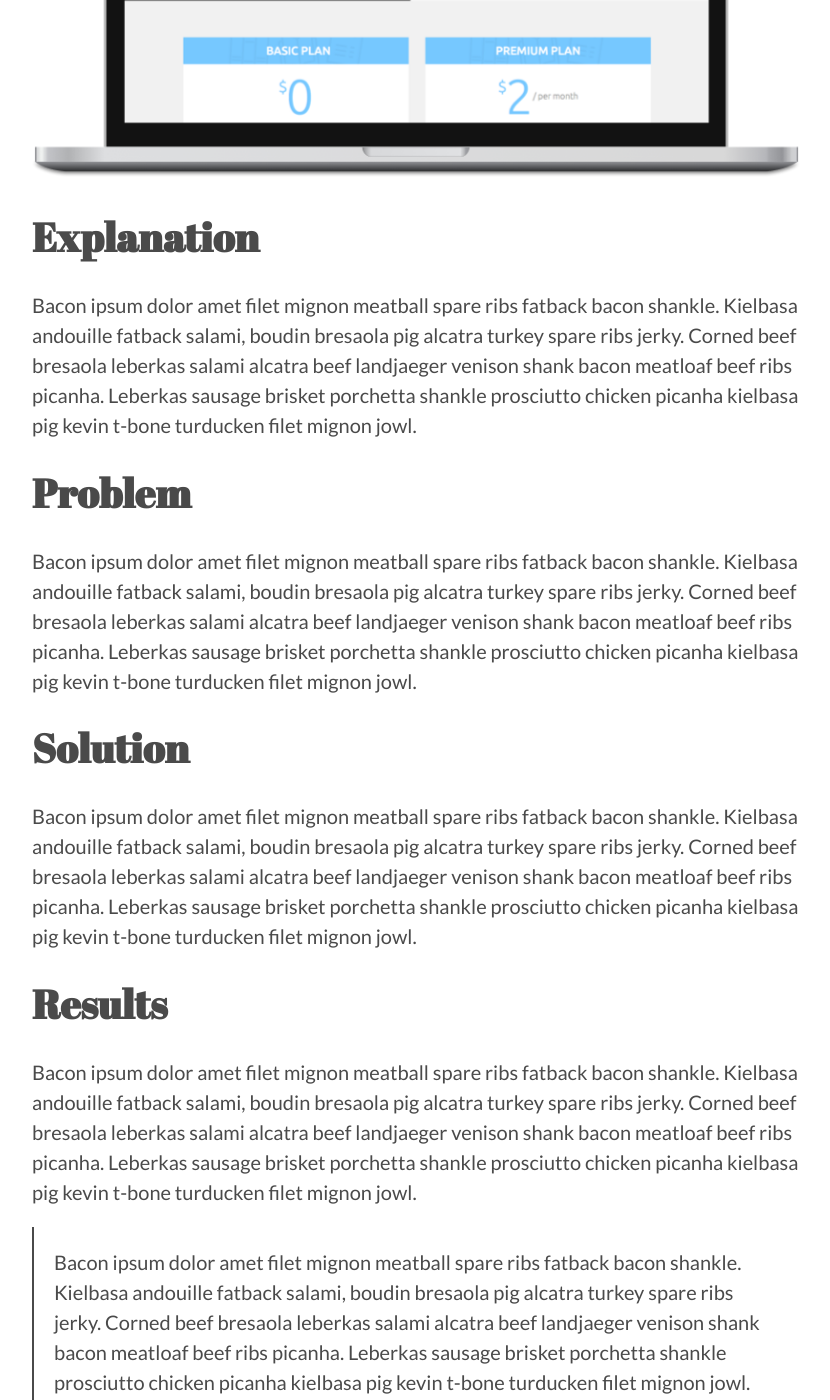
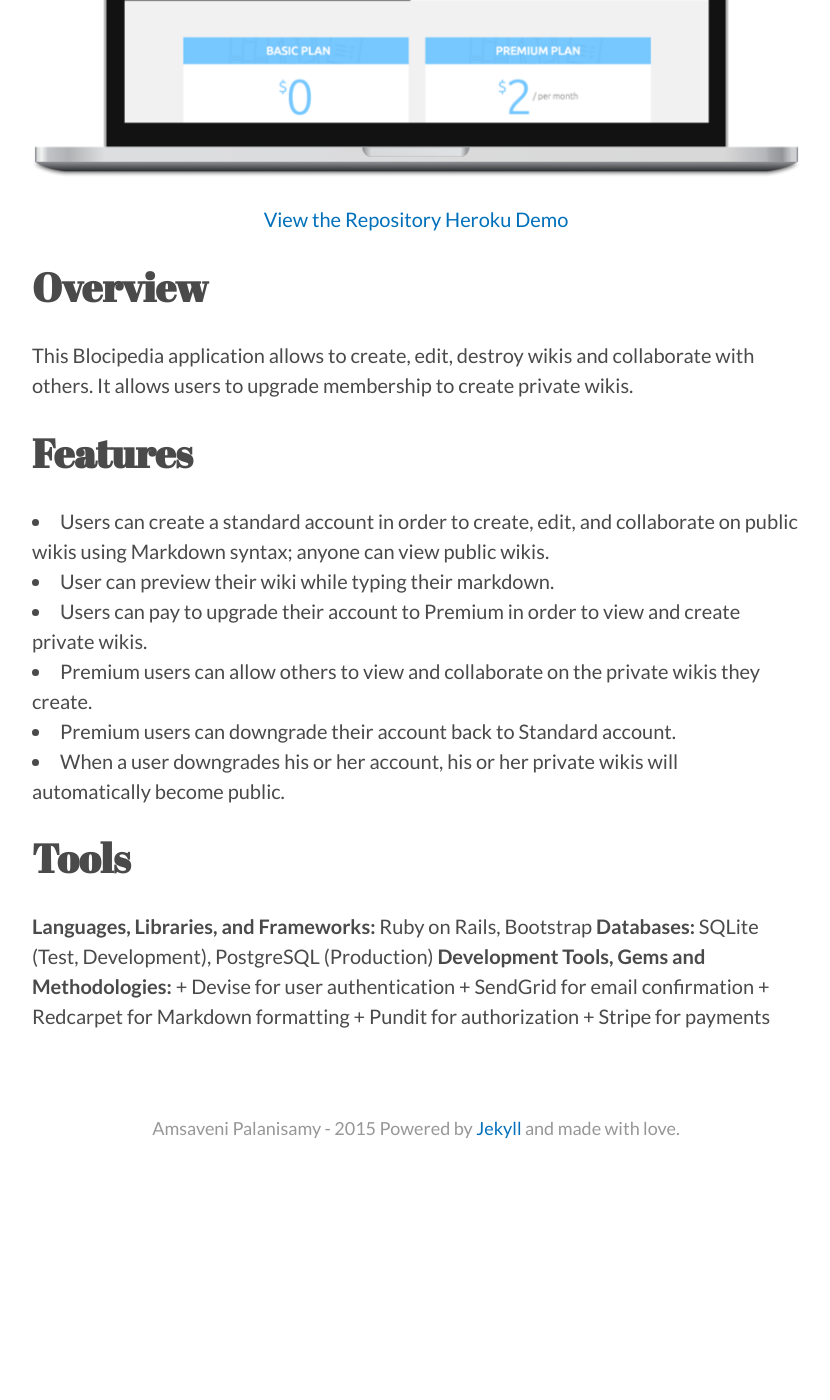
Before and after one commit to Bloc/portfolio-kami, a Jekyll site: the page built from _portfolio/blocipedia.md, in a window 1280 px wide and 1400 px high, scrolled down 699 px. Shown: the whole window, without its empty margins (224-1054 px from the left). Built offline with Jekyll 4.4.1, drawn with Linux system fonts in a browser that asks for light colours; nearby versions of some CDN libraries; after the commit the page ends 1905 px from its top, so only the background shows below that; some of the changed text lies outside the part shown.

Commit message:
blocipedia details added

```diff
--- a/_portfolio/blocipedia.md
+++ b/_portfolio/blocipedia.md
@@ -8,27 +8,31 @@ short-description: Build a production quality SaaS app that allows users to crea
 
 {:.center}
 ![]({{ site.baseurl }}/img/blocipedia.png)
+{:.center}
+[View the Repository](https://github.com/AnithaPal/blocipedia)
+[Heroku Demo]()
+{:.center}
 
-## Explanation
+## Overview
 
-Bacon ipsum dolor amet filet mignon meatball spare ribs fatback bacon shankle. Kielbasa andouille fatback salami, boudin bresaola pig alcatra turkey spare ribs jerky. Corned beef bresaola leberkas salami alcatra beef landjaeger venison shank bacon meatloaf beef ribs picanha. Leberkas sausage brisket porchetta shankle prosciutto chicken picanha kielbasa pig kevin t-bone turducken filet mignon jowl.
+This Blocipedia application allows to create, edit, destroy  wikis and collaborate with others. It allows users to upgrade membership to create private wikis.
 
-## Problem
+## Features
 
-Bacon ipsum dolor amet filet mignon meatball spare ribs fatback bacon shankle. Kielbasa andouille fatback salami, boudin bresaola pig alcatra turkey spare ribs jerky. Corned beef bresaola leberkas salami alcatra beef landjaeger venison shank bacon meatloaf beef ribs picanha. Leberkas sausage brisket porchetta shankle prosciutto chicken picanha kielbasa pig kevin t-bone turducken filet mignon jowl.
++ Users can create a standard account in order to create, edit, and collaborate on public wikis using Markdown syntax; anyone can view public wikis.
++ User can preview their wiki while typing their markdown.
++ Users can pay to upgrade their account to Premium in order to view and create private wikis.
++ Premium users can allow others to view and collaborate on the private wikis they create.
++ Premium users can downgrade their account back to Standard account.
++ When a user downgrades his or her account, his or her private wikis will automatically become public.
 
-## Solution
+## Tools
 
-Bacon ipsum dolor amet filet mignon meatball spare ribs fatback bacon shankle. Kielbasa andouille fatback salami, boudin bresaola pig alcatra turkey spare ribs jerky. Corned beef bresaola leberkas salami alcatra beef landjaeger venison shank bacon meatloaf beef ribs picanha. Leberkas sausage brisket porchetta shankle prosciutto chicken picanha kielbasa pig kevin t-bone turducken filet mignon jowl.
-
-## Results
-
-Bacon ipsum dolor amet filet mignon meatball spare ribs fatback bacon shankle. Kielbasa andouille fatback salami, boudin bresaola pig alcatra turkey spare ribs jerky. Corned beef bresaola leberkas salami alcatra beef landjaeger venison shank bacon meatloaf beef ribs picanha. Leberkas sausage brisket porchetta shankle prosciutto chicken picanha kielbasa pig kevin t-bone turducken filet mignon jowl.
-
-> Bacon ipsum dolor amet filet mignon meatball spare ribs fatback bacon shankle. Kielbasa andouille fatback salami, boudin bresaola pig alcatra turkey spare ribs jerky. Corned beef bresaola leberkas salami alcatra beef landjaeger venison shank bacon meatloaf beef ribs picanha. Leberkas sausage brisket porchetta shankle prosciutto chicken picanha kielbasa pig kevin t-bone turducken filet mignon jowl.
-
-Bacon ipsum dolor amet filet mignon meatball spare ribs fatback bacon shankle. Kielbasa andouille fatback salami, boudin bresaola pig alcatra turkey spare ribs jerky. Corned beef bresaola leberkas salami alcatra beef landjaeger venison shank bacon meatloaf beef ribs picanha. Leberkas sausage brisket porchetta shankle prosciutto chicken picanha kielbasa pig kevin t-bone turducken filet mignon jowl.
-
-## Conclusion
-
-Bacon ipsum dolor amet filet mignon meatball spare ribs fatback bacon shankle. Kielbasa andouille fatback salami, boudin bresaola pig alcatra turkey spare ribs jerky. Corned beef bresaola leberkas salami alcatra beef landjaeger venison shank bacon meatloaf beef ribs picanha. Leberkas sausage brisket porchetta shankle prosciutto chicken picanha kielbasa pig kevin t-bone turducken filet mignon jowl.
+**Languages, Libraries, and Frameworks:** Ruby on Rails, Bootstrap
+**Databases:** SQLite (Test, Development), PostgreSQL (Production)
+**Development Tools, Gems and Methodologies:**
+    + Devise for user authentication
+    + SendGrid for email confirmation
+    + Redcarpet for Markdown formatting
+    + Pundit for authorization
+    + Stripe for payments
```
